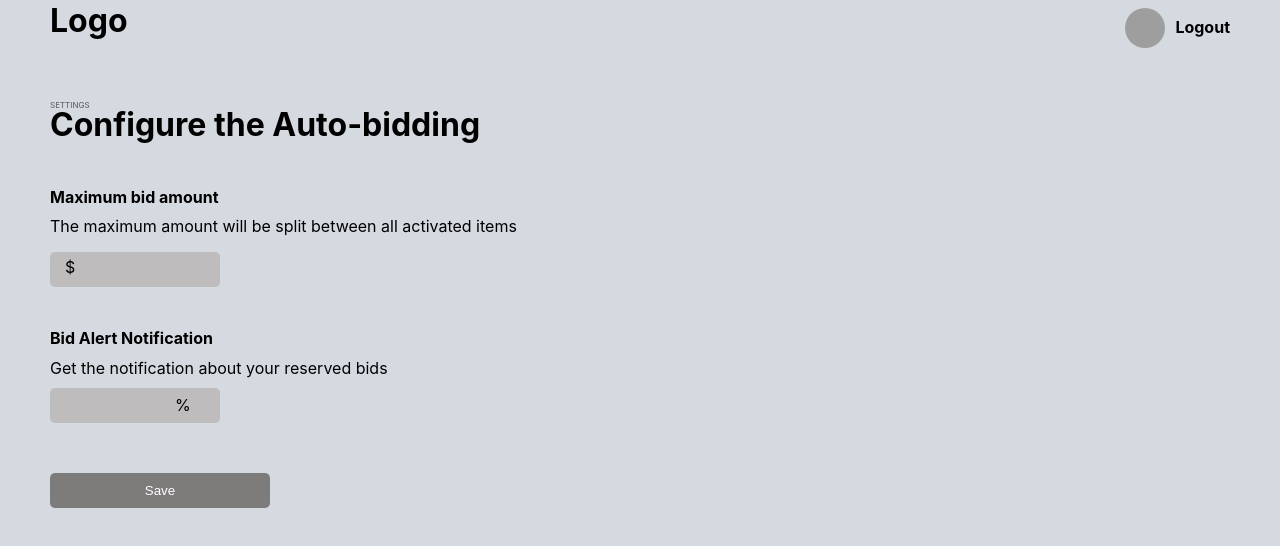
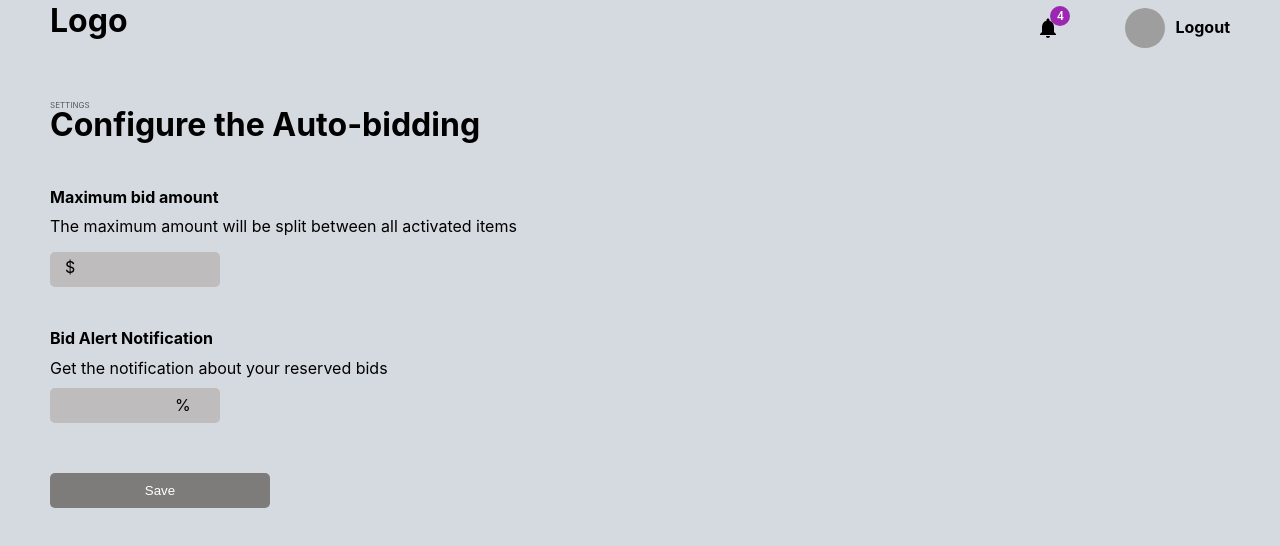
Before and after one commit to j-aloko/Auction-Test-App, a React (Create React App) app in the folder client-side/: page /config-auto-bid in a window 1280 px wide. Shown: the top 546 px of the page. Built offline with nearby package versions, Linux system fonts and the light colour scheme; sample sign-in values are in the browser's storage; grey boxes are pictures that could not be loaded.

Commit message:
initiaizing notification

```diff
--- a/client-side/src/Components/AutoBid/AutoBid.jsx
+++ b/client-side/src/Components/AutoBid/AutoBid.jsx
@@ -36,10 +36,10 @@ function AutoBid() {
     setLoading(true);
     saveAutoBids(dispatch, autoBid); //Configure a new autobid
     if (!error) {
-      setSuccess(true);
-      setErrorr(false);
-      setLoading(false);
       setTimeout(() => {
+        setSuccess(true);
+        setErrorr(false);
+        setLoading(false);
         navigate("/product-details/" + redirectPath); // redirect back to product details page after 1 second
       }, 2000);
     } else {
@@ -68,6 +68,7 @@ function AutoBid() {
               className="auto-bid-input-amt"
               name="amount"
               id="amount"
+              required
               onChange={handleChange}
             />
           </div>
@@ -84,6 +85,7 @@ function AutoBid() {
               className="notification-reserved-bids"
               name="notify"
               id="notify"
+              required
               onChange={handleChange}
             />
           </div>
--- a/client-side/src/Components/Navbar/Navbar.css
+++ b/client-side/src/Components/Navbar/Navbar.css
@@ -27,6 +27,26 @@
   margin-top: 15px;
 }
 
+.notification-panel {
+  margin-right: 35px;
+  cursor: pointer;
+}
+
+.notification-alert {
+  position: fixed;
+  top: 50px;
+  right: 20px;
+  height: 250px;
+  width: 400px;
+  padding: 10px;
+  border-radius: 10px;
+  background-color: rgb(85, 84, 84);
+  color: white;
+  font-size: 16px;
+  font-weight: 500;
+  z-index: 2;
+}
+
 .user-img {
   height: 40px;
   width: 40px;
--- a/client-side/src/Components/Navbar/Navbar.jsx
+++ b/client-side/src/Components/Navbar/Navbar.jsx
@@ -1,9 +1,12 @@
-import React from "react";
+import React, { useState } from "react";
 import "./Navbar.css";
 import { Link } from "react-router-dom";
+import NotificationsIcon from "@mui/icons-material/Notifications";
+import Badge from "@mui/material/Badge";
 
 function Navbar() {
   const user = JSON.parse(localStorage.getItem("user"));
+  const [showNotification, setShowNotification] = useState(false);
 
   // navigate to the login page after logout
 
@@ -21,6 +24,16 @@ function Navbar() {
           </div>
         </Link>
         <div className="navbar-Wrapper-Right">
+          <div className="notification-panel">
+            {showNotification && <div className="notification-alert">hi</div>}
+            <Badge
+              badgeContent={4}
+              color="secondary"
+              onClick={() => setShowNotification(!showNotification)}
+            >
+              <NotificationsIcon />
+            </Badge>
+          </div>
           <div className="navbar-Right-Avatar">
             <span className="username">{user?.fullname}</span>
             <img
--- a/client-side/src/Components/ProductDetails/ProductDetails.jsx
+++ b/client-side/src/Components/ProductDetails/ProductDetails.jsx
@@ -16,7 +16,6 @@ import { getAutoBids } from "./../../Api-Calls/AutoBid";
 
 function ProductDetails() {
   const [currentbid, setCurrentBid] = useState({});
-  const [endDate, setEndDate] = useState();
   const [displayAmountInput, setDisplayAmountInput] = useState(false);
   const user = JSON.parse(localStorage.getItem("user")); //get user credentials from localStorage
   const [bidder, setBidder] = useState({ fullname: user?.fullname }); // set bidder's fullname on initial render
@@ -61,14 +60,6 @@ function ProductDetails() {
       setCurrentBid({ amount: 0 });
     }
   }, [product?.bidders]);
-
-  //Timer Implementation
-
-  useEffect(() => {
-    setTimeout(() => {
-      setEndDate(product?.endDate);
-    }, 200);
-  }, [product?.endDate]);
 
   const minuteSeconds = 60;
   const hourSeconds = 3600;
```
